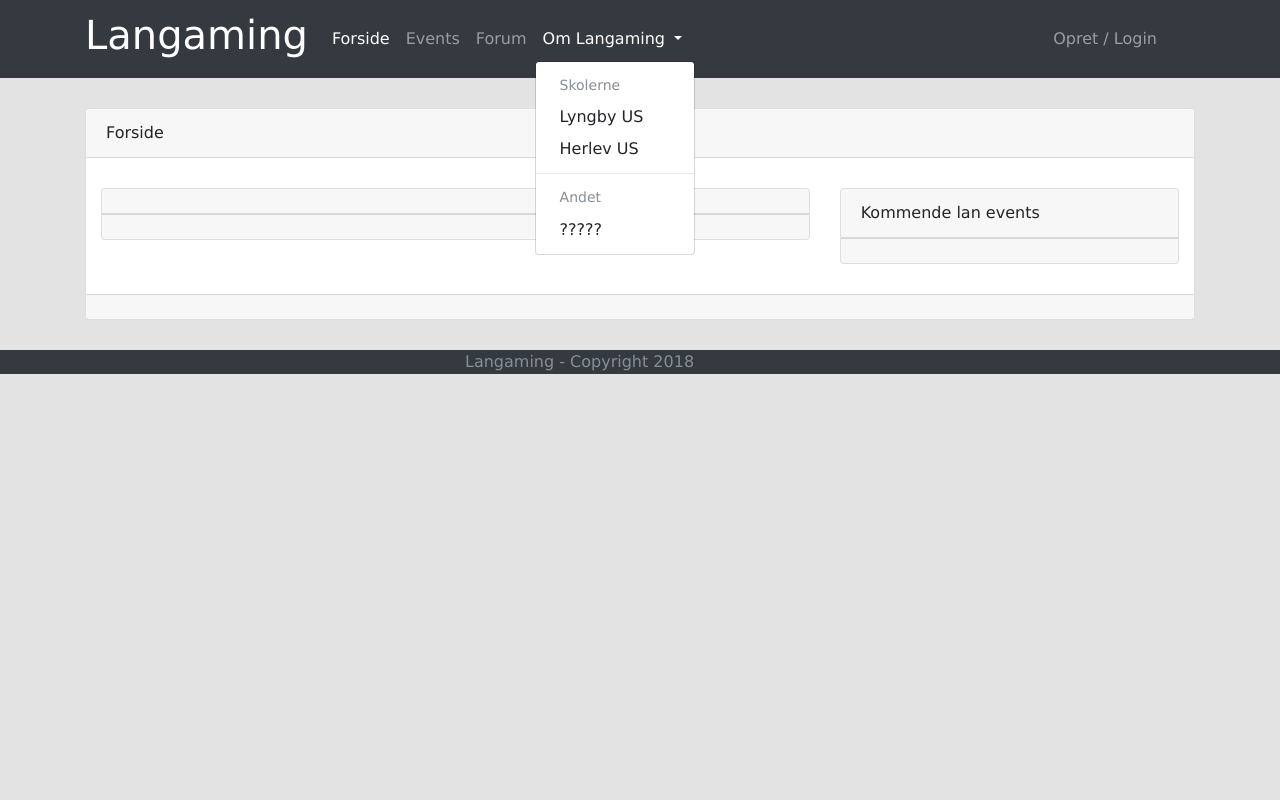
After one commit to JakeMadsen/LanGaming.dk, a Node server app: page /skoler in a window 1280 px wide, after a click on "Om Langaming". The commit adds this page. Run offline with Node 20, Linux system fonts and the light colour scheme.

```diff
--- /dev/null
+++ b/public_html/views/pages/skoler.ejs
@@ -0,0 +1,78 @@
+<!-- Include head.ejs -->
+<% include .././partials/head %>
+
+<body>
+    <!-- Header Navbar Start -->
+        <!-- Include header.ejs -->
+        <% include .././partials/header %>
+    <!-- Header Navbar End -->
+
+    <!-- Content Area Start -->
+    <div id="mainArticleContainer">
+        <div class="container">
+            <div class="row">
+                <div class="col-md-12">
+                    <div class="card">
+
+                        <div class="card-header">
+                            Forside
+                        </div>
+
+                        <div class="container">
+                            <div class="card-block">
+
+                                <div class="row">
+
+                                    <div class="col-md-8 pushthirty pushthirtylower">
+                                        <div class="card">
+                                            <div class="card-header">
+                                            </div>
+                                            <div class="container">
+                                                <div class="card-block">
+                                                </div>
+                                            </div>
+                                            <div class="card-footer footer">
+                                            </div>
+                                        </div>
+                                    </div>
+
+                                    <div class="col-md-4 pushthirty pushthirtylower">
+                                        <div class="card">
+                                            <div class="card-header">
+                                                Kommende lan events
+                                            </div>
+                                            <div class="container">
+                                                <div class="card-block">
+                                                </div>
+                                            </div>
+                                            <div class="card-footer footer">
+                                            </div>
+                                        </div>
+                                    </div>
+
+                                </div>
+                            </div>
+                        </div>
+
+                        <div class="card-footer footer">
+                        </div>
+
+                    </div>
+                </div>
+            </div>
+        </div>
+    </div>
+    <!-- Content Area End -->
+
+    <!-- Footer Start-->
+        <!-- Include footer.ejs -->
+        <% include .././partials/footer %>
+    <!-- Footer End-->
+</body>
+
+<!--include script.ejs-->
+<% include .././partials/scripts %>
+
+
+
+</html>
--- a/public_html/views/partials/header.ejs
+++ b/public_html/views/partials/header.ejs
@@ -30,8 +30,8 @@
                         </a>
                         <div class="dropdown-menu" aria-labelledby="navbarDropdownMenuLink">
                             <h4 class="dropdown-header">Skolerne</h4>
-                            <a class="dropdown-item" href="/lyngby">Lyngby US</a>
-                            <a class="dropdown-item" href="/herlev">Herlev US</a>
+                            <a class="dropdown-item" href="/skoler/lyngby">Lyngby US</a>
+                            <a class="dropdown-item" href="/skoler/herlev">Herlev US</a>
                             <div class="dropdown-divider"></div>
                             <h4 class="dropdown-header">Andet</h4>
                             <a class="dropdown-item" href="#">?????</a>
--- a/public_html/views/partials/scripts.ejs
+++ b/public_html/views/partials/scripts.ejs
@@ -3,3 +3,4 @@
 <script type="text/javascript" src="/static/styling/bootstrap/js/popper.min.js"></script>
 <script type="text/javascript" src="/static/styling/bootstrap/js/bootstrap.js"></script>
 <script type="text/javascript" src="/static/styling/js/login_formular.js"></script>
+<script type="text/javascript" src="/static/styling/js/public.js"></script>
--- a/routes/index.js
+++ b/routes/index.js
@@ -1,6 +1,7 @@
 module.exports = (server) => {
     /* PUBLIC ROUTES */
     require("./home")(server);
+    require("./public_routes/schools")(server)
 
 
     /* ADMIN CPANEL ROUTES */
--- /dev/null
+++ b/routes/public_routes/schools.js
@@ -0,0 +1,40 @@
+const db_connection = require('../../config/sql').connect();
+const moment = require('moment');
+
+module.exports = function (server) {
+
+    server.get('/skoler',
+        function(req, res) {
+            res.render('pages/skoler');
+        }
+    );
+
+    server.get('/skoler/:school_name',
+        function(req, res) {
+            console.log("TEST: " +  req.params.school_name)
+            res.render('pages/skoler');
+
+
+
+            console.log("===== Public Route - Get School ===== ")
+
+            let school_name = req.params.school_name;
+
+            let sql_get_school_data = `SELECT * FROM tb_schools WHERE school_urlName = '${school_name}'`;
+
+            db_connection.query(sql_get_school_data, function (err, data) {
+                if (err) {
+                    console.log("Error was encountered:")
+                    console.log(err);
+                    res.json(400, err.message = 'validering fejlede' );
+                }
+                else {
+                    // console.log("Lend out - " + lend_type_id + " Was edited.")
+                    console.log(data)
+                    res.json(200, data);
+                }
+            })
+
+        }
+    );
+}
```
Also changed, not shown: public_html/styling/js/public.js (added, +51 -0 lines).
